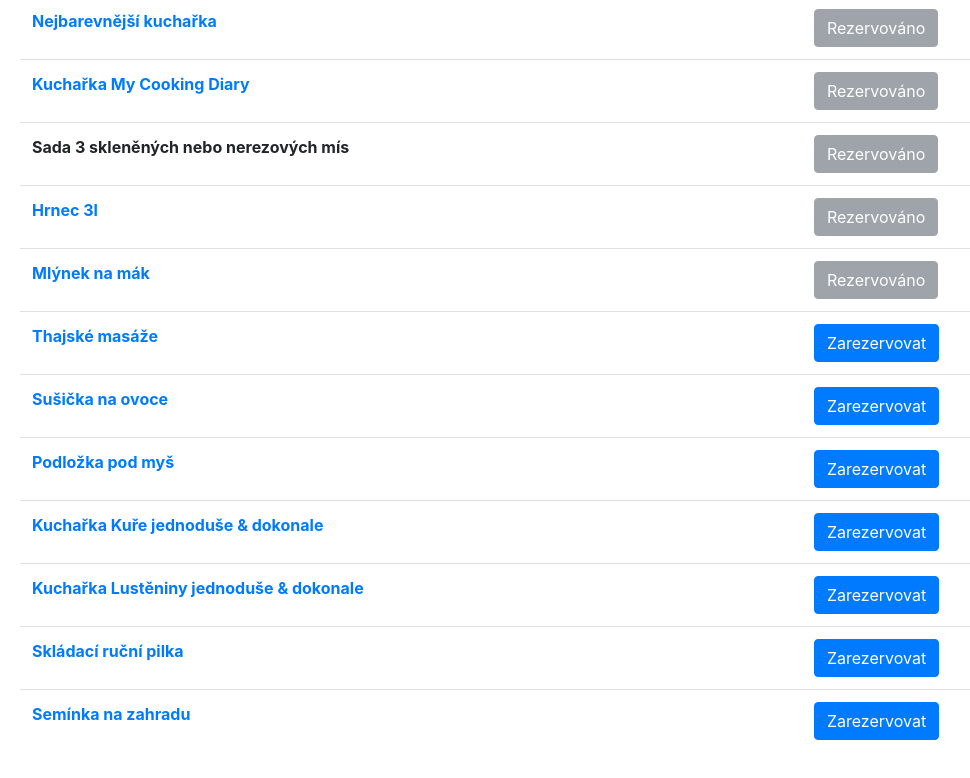
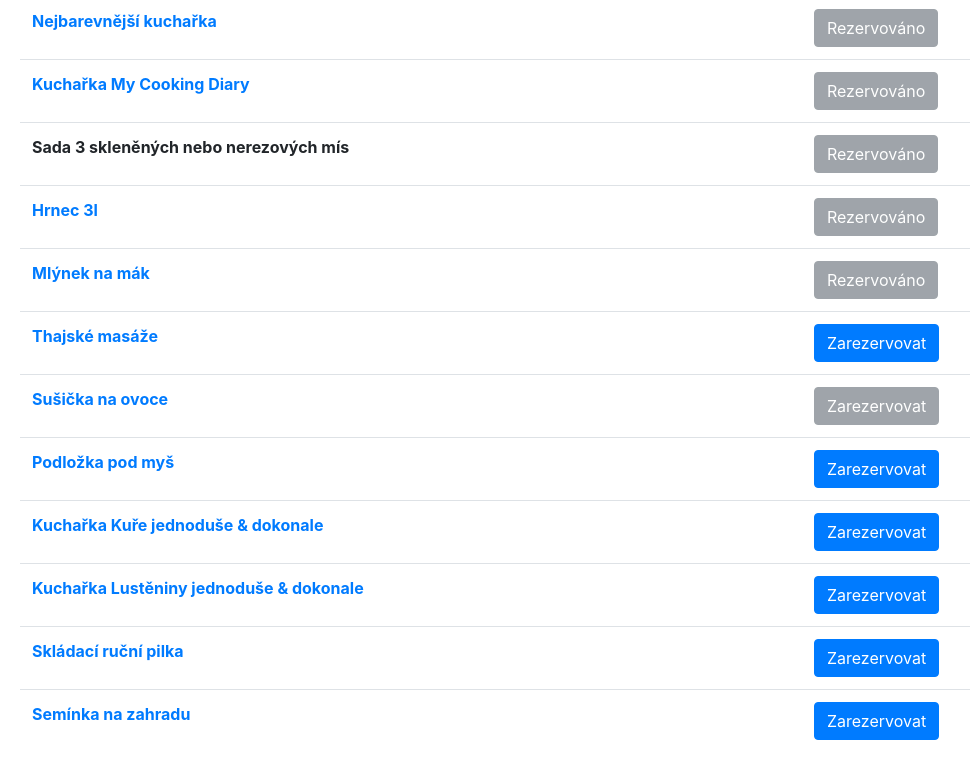
Before and after one commit to AlesRuzickaEu/WeddingWeb, a website: page index.html in a window 1280 px wide. Shown: the part 4918-5696 px from the top of the page, without its empty margins (65-1035 px from the left). Drawn offline with nearby package versions, Linux system fonts and the light colour scheme; some packages are replaced by stand-ins of ours.

Commit message:
AutoUpdate Wedding Gifts 2018-05-04T07:48:17

```diff
--- a/index.html
+++ b/index.html
@@ -324,7 +324,7 @@ cestovni tipy ???udelat media query? -->
                 <a href="https://www.alza.cz/rohnson-r-291-d1939758.htm?IDP=2552">Sušička na ovoce</a>
               </th>
               <td>
-                <input class="btn btn-primary" type="submit" value="Zarezervovat" name="Sušička">
+                <input class="btn btn-secondary" type="submit" value="Zarezervovat" name="Sušička" disabled>
               </td>
             </tr>
             <tr>
```
